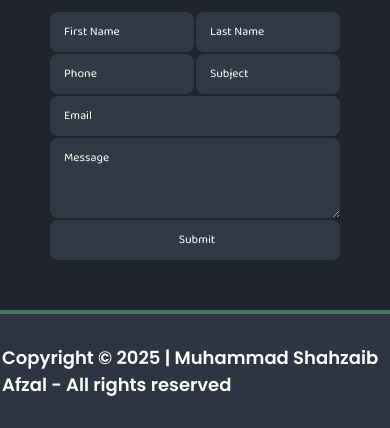
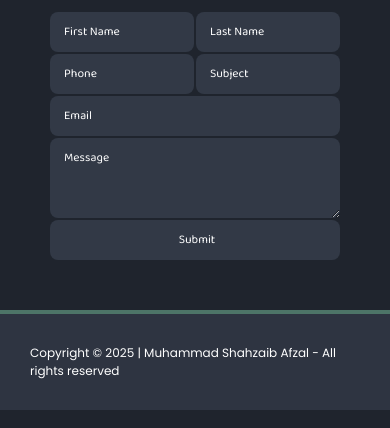
Before and after one commit to ShahzaibSkp/Web-Development-Projects, a plain HTML site: page My Portfolio Website/index.html in a window 390 px wide. Shown: the part 4123-4551 px from the top of the page. Drawn offline with Linux system fonts and the light colour scheme; files whose address does not match are found by name.

Commit message:
New Project

```diff
--- a/My Portfolio Website/style.css
+++ b/My Portfolio Website/style.css
@@ -560,7 +560,7 @@ th {
     font-size: 18px;
     font-weight: 600;
     font-family: "Poppins", sans-serif;
-    padding: 30px 2px;
+    padding: 30px;
 }
 
 @media screen and (max-width: 1020px) {
@@ -677,4 +677,10 @@ th {
         width: 160px;
         top: -41px;
     }
+
+    .end>h3 {
+        font-size: 12px;
+        font-weight: 400;
+    }
+
 }
```
